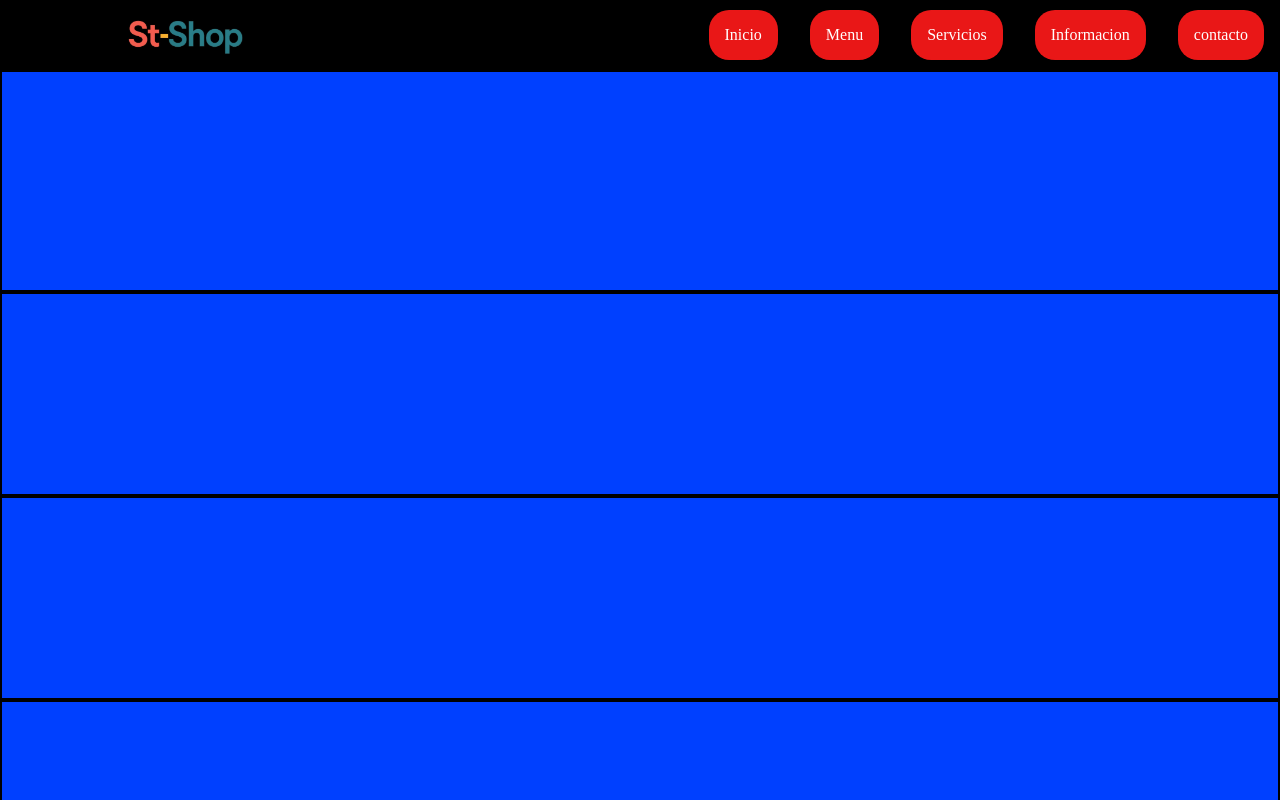
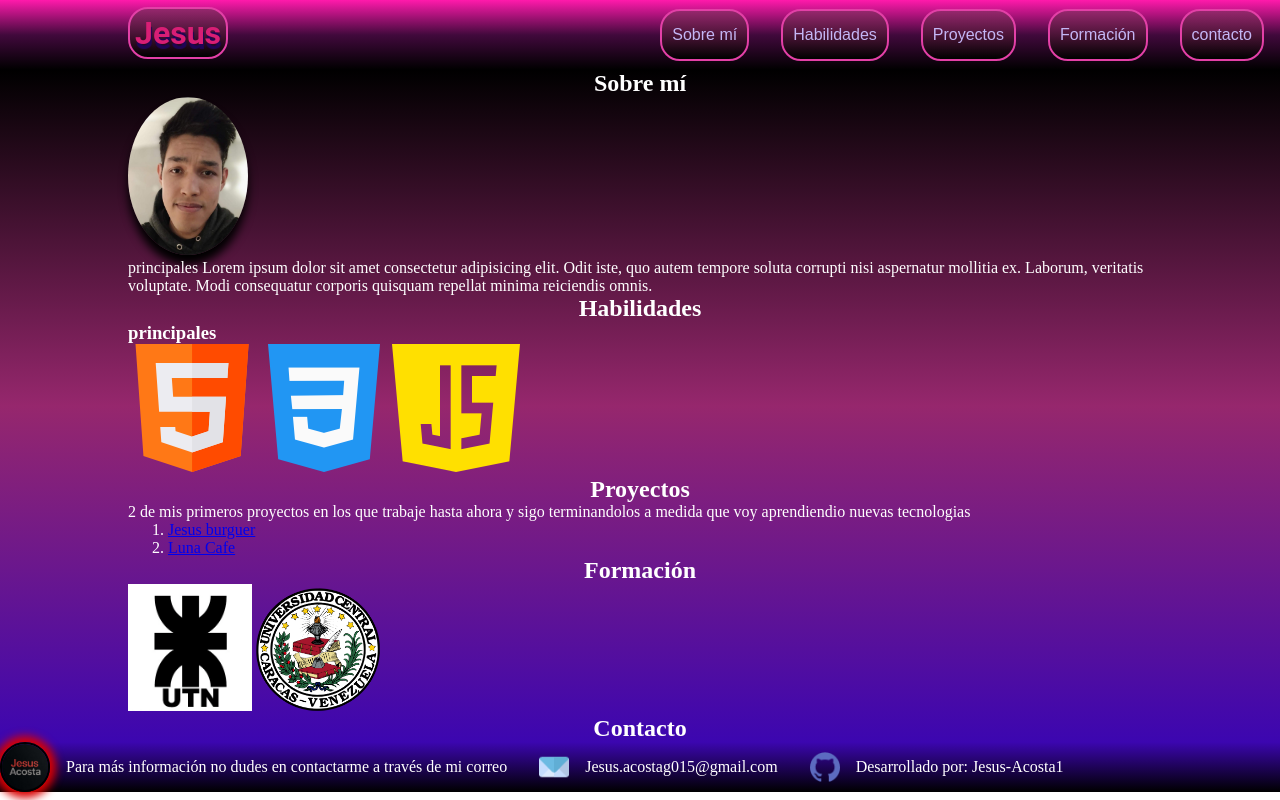
Before and after one commit to Jesus-Acosta1/Portafolio-Jesus, a plain HTML site: page index.html in a window 1280 px wide. Shown: the top 800 px of the page. Drawn offline with Linux system fonts and the light colour scheme.

Commit message:
cambios en el css y html para crear un portafolio personal dejando la idea de una pagina tipo tienda

```diff
--- a/css/style.css
+++ b/css/style.css
@@ -2,13 +2,30 @@
 box-sizing: border-box;
 scroll-behavior: smooth;
 scroll-padding-top: 70px;
+}
+@import url('https://fonts.googleapis.com/css2?family=Roboto:wght@700&display=swap');
+h1{
+font-family: 'Roboto', sans-serif;
+font-size: 2em;
+color: #d81e75;
+background: linear-gradient(#96276d , black ) ;
+text-align: center;
+border: solid 2px #e340a7;
+border-radius: 20px;
+text-shadow: 1px 5px 1px #1f0555;
+padding: 5px;
+}
+
+
+:root {
+--primary: #d90000 ;
+--secondary:#6D0A09;
+--tercero:#FFBF00;
+}
+body{color: white;
 
 }
-:root {
---primary: #e91717 ;
---secondary:#0040FF;
---tercero:#FFBF00;
-}
+
 
 /* titulo y logo */
 .logo a {
@@ -25,15 +42,16 @@ width: 115px;
 
 .barra{
 grid-area: nav;
+position: fixed;
 top: 0;
 width: 100%;
 height: 70px;
-background-color: black;
-position: fixed;
+background: linear-gradient( #ff1aab, #41093c,#000000);
 align-content: center;
 z-index: 1000;
 display: flex;
 justify-content: flex-end;
+
 }
 .nav{
 display: inline-block;
@@ -50,6 +68,24 @@ display: flex;
 align-items: center;
 margin-top:0;
 padding: 1rem;
+
+}
+
+/* botones */
+.link-desktop{
+color: #c4b6f5;
+text-decoration: none;
+display: inline-block;
+padding: 15px 10px 15px 10px;
+background: linear-gradient(#96276d , black ) ;
+border: solid 2px #e340a7;
+cursor: pointer;
+border-radius: 20px;
+font-family: Arial, Helvetica, sans-serif;
+}
+
+h2{color: white;
+background-color: transparent ;
 }
 
 .link-movile{
@@ -60,54 +96,50 @@ cursor: pointer;
 border-radius: 20px;
 
 }
-
-.link-desktop{
-color: rgb(255, 255, 255);
-text-decoration: none;
-display: inline-block;
-padding: 1rem;
-background-color: var(--primary);
-cursor: pointer;
+/* Animaciones de los botones */
+.link-desktop:hover{
+background-color:var(--secondary) ;
+color: #c4b6f5;
+box-shadow: 0 0 9px 6px #e340a7;
 border-radius: 20px;
+transform: translateY(0) scale(1.2);
 }
 
-
-/* botones */
-.link-desktop:hover{
-background-color:#e91717 ;
-color: #fff;
-transform: scale(1.2);
+.logo:hover{
+background-color:var(--secondary) ;
+color: #c4b6f5;
+box-shadow: 0 0 9px 6px #e340a7;
 border-radius: 20px;
-
+transform: translateY(0) scale(1.2);
 }
-
 .link-desktop:active {
-    transform: translateY(0) scale(0.95);
+    transform: translateX(0) scale(0.95);
 }
 
 .menu {
 position: absolute;
-top: -12px;
+top: 0;
 right: 0;
-width: 26vh;
-height: 100vh;
+width: 100%;
+height: 100vh ;
+padding: 1rem;
 gap: 1rem;
-background-color:rgba(0, 0, 0, 0.850);
+background-color:rgba(0, 0, 0, 0.9);
 padding: 1rem;
 transform: translateX(+100%);
-transition: all 0.3s ease;
+transition: all 0.5s ease;
 opacity: 0;
 visibility: hidden;}
 
 .menu a {
-color: white;
+color: #e340a7;
 text-decoration: none;
 transition: color 0.3s ease;
 
 }
 .menu li {
 display: flex;
-flex-direction: column;
+flex-direction: row;
 justify-content: center;
 font-size: 20px;
 padding: 0.5rem;
@@ -132,13 +164,13 @@ align-items: center;
 justify-content: center;
 cursor: pointer;
 padding: 1rem;
-background-color:black;
+background-color:rgba(0, 0, 0, 0);
 width: 4rem;
 }
 
 .menu-toggle-checkbox:checked ~ .menu-toggle + .menu,
 .menu-toggle-checkbox:checked + .menu-toggle + .menu {
-transform: translateY(11vh);
+transform: translateY(70px);
 opacity: 1;
 visibility: visible;
 pointer-events: auto;
@@ -149,7 +181,7 @@ display: block;
 width: 40px;
 height: 5px;
 border-radius: 10px;
-background-color: var(--primary);
+background-color: rgb(0, 0, 0);
 margin: 3px 0;
 transition: 0.3s;
 }
@@ -169,36 +201,85 @@ transform: rotate(-45deg) translate(7px, -6px);}
 .contenido{
 grid-area: main;
 margin: 0;
-background-color: rgb(253, 0, 0);
+background: linear-gradient(black ,#96276d ,#3c06b0 ) ;
 margin-top: 0;
+width: 100%;
 }
 
 .secciones{
-background-color: var(--secondary);
-border: solid 2px black;
-padding: 100px;
-margin-top: 0;
+/* background: linear-gradient(#DE0921, #0B254D) ; */
+background-color: rgba(255, 255, 255, 0);
+border-radius: 20px;
+margin: 0 auto;
 
 }
+
+.about img{
+    width: 120px ;
+    border-radius: 50%;
+    box-shadow: 0 10px 10px black;
+}
+
+/* Inicio */
+
+.carta{
+display: flex;
+flex-wrap: wrap;
+justify-content: space-around;
+margin: 20px;
+}
+
+.card-top {
+width: 100px;
+height: 100px;
+background-size: cover;
+border-top-left-radius: 8%;
+border-top-right-radius: 8%;
+}
+
+.card{
+display: flex;
+flex-direction: column;
+padding: 20px;
+}
+
 
 
 /* Pie de Pagina */
 
 footer {
-background-color: black;
-color:white;
+background: linear-gradient(#3c06b0 ,#000000 ) ;
+color:rgb(255, 255, 255);
 margin: 0;
 width: 100%;
+height: 70px auto;
+display: flex;
+flex-wrap: wrap;
+flex-direction: row;
+align-items: center;
+gap: 1rem;
+}
+footer .jes{
+    border-radius: 50%;
+    border: solid 2px #000000;
+box-shadow: 0 0 9px 6px var(--primary);
+filter: drop-shadow(0 0 9px 6px var(--primary));
+
+}
+
+
+h2{
+text-align: center;
 }
 
 
 
 
+/* diseeño Resposive */
+.container{background-image: none;
 
+}
 
-
-
-/* diseeño Resposive */
 /* Telefonos */
 @media screen and (max-width: 615px) {
     .container {display: grid;
@@ -213,8 +294,9 @@ width: 100%;
         .nav-list{display: none;}
     .logo{
 position: absolute;
-top: 25%;
+top: 10%;
 left: 20%;
+text-decoration: none;
 }
 }}
 
@@ -234,8 +316,10 @@ left: 20%;
         .menu-burguer{display: none;}
         .logo{
 position: absolute;
-top: 25%;
+top: 10%;
 left:2%;
+text-decoration: none;
+
 }
 }}
 
@@ -244,7 +328,7 @@ left:2%;
 .container {
     display: grid;
     grid-template-columns: repeat(5, 1fr);
-    grid-template-rows: 70px 25vh 35vh 35vh;
+    grid-template-rows: 70px auto auto auto 35vh;
     grid-template-areas:
     'nav      nav       nav       nav        nav'
     'main     main      main      main       main'
@@ -254,6 +338,11 @@ left:2%;
     .menu-burguer{display: none;}
     .logo{
 position: absolute;
-top: 25%;
-left: 10%;}
+top: 10%;
+left: 10%;
+text-decoration: none;
+}
+    .secciones{
+width: 80%;
+}
 }}
--- a/index.html
+++ b/index.html
@@ -8,7 +8,7 @@
     <link rel="stylesheet" href="./css/style.css">
 </head>
 
-<body id="inicio">
+<body id="index">
     <div class="container">
         <header>
 
@@ -16,8 +16,10 @@
             <!-- menu -->
             <nav class="barra">
                 <!-- titulo y logo -->
-                <a class="logo" href="#inicio">
-                    <img src="./Imagenes/Logo-St-Shop.jpg" alt="Logo-St-Shop">
+                <!-- <a class="logo" href="#index">
+                    <img class="logo1" src="./Imagenes/Logo-St-Shop.jpg" alt="Logo-St-Shop"></a> -->
+                <a class="logo" href="#index">
+                    <h1>Jesus</h1>
                 </a>
 
                 <!-- menu burger solo movile -->
@@ -29,84 +31,92 @@
                         <span></span>
                     </label>
                     <ul class="menu">
-                        <li><a href="#home1" class="link-movile">Inicio</a></li>
-                        <li><a href="#home2" class="link-movile">Menu</a></li>
-                        <li><a href="#home3" class="link-movile">Servicios</a></li>
-                        <li><a href="#home4" class="link-movile">Informacion</a></li>
-                        <li><a href="#home5" class="link-movile">contacto</a></li>
+                        <li><a href="#Sobre-mí" class="link-movile">Sobre mí</a></li>
+                        <li><a href="#Habilidades" class="link-movile">Habilidades</a></li>
+                        <li><a href="#Proyectos" class="link-movile">Proyectos</a></li>
+                        <li><a href="#Informacion" class="link-movile">Formación</a></li>
+                        <li><a href="#contacto" class="link-movile">Contacto</a></li>
                     </ul>
                 </div>
 
                 <!-- barra de navegacion vers desktop -->
                 <ul class="nav-list">
                     <li class="nav-item">
-                        <a href="#home1" class="link-desktop">Inicio</a>
+                        <a href="#Sobre-mí" class="link-desktop">Sobre mí</a>
                     </li>
                     <li class="nav-item">
-                        <a href="#home2" class="link-desktop">Menu</a>
+                        <a href="#Habilidades" class="link-desktop">Habilidades</a>
                     </li>
                     <li class="nav-item">
-                        <a href="#home3" class="link-desktop">Servicios</a>
+                        <a href="#Proyectos" class="link-desktop">Proyectos</a>
                     </li>
                     <li class="nav-item">
-                        <a href="#home4" class="link-desktop">Informacion</a>
+                        <a href="#Formación" class="link-desktop">Formación</a>
                     </li>
                     <li class="nav-item">
-                        <a href="#home5" class="link-desktop">contacto</a>
+                        <a href="#contacto" class="link-desktop">contacto</a>
                     </li>
                 </ul>
             </nav>
         </header>
         <main class="contenido">
             <!-- secciones x 5 -->
-            <section id="home1" class="secciones">
-                <!-- Inicio -->
-                <article class="card">
-                    <div class="">
-                        <img src="" alt="">
-                        <p></p>
-                    </div>
-
-
-
-
-
-
-
-
-
-
-
-
-                </article>
+            <!-- Sobre mí -->
+            <section id="Sobre-mí" class="secciones">
+                <div class="about">
+                    <h2>Sobre mí</h2>
+                    <img src="./Imagenes/foto-pj.jpg" alt="">
+                    <p>principales Lorem ipsum dolor sit amet consectetur adipisicing elit. Odit iste, quo autem tempore
+                        soluta corrupti nisi aspernatur mollitia ex. Laborum, veritatis voluptate. Modi consequatur
+                        corporis quisquam repellat minima reiciendis omnis.</p>
+                </div>
             </section>
 
-            <section id="home2" class="secciones">
-                <!-- Menu -->
-
+            <!-- Habilidades -->
+            <section id="Habilidades" class="secciones">
+                <div>
+                    <h2>Habilidades</h2>
+                    <h3>principales</h3>
+                    <img src="./Iconos/html-logo.png" alt="">
+                    <img src="./Iconos/css-3-logo.png" alt="">
+                    <img src="./Iconos/java-script-logo.png" alt="">
+                </div>
             </section>
 
-            <section id="home3" class="secciones">
-                <!-- Servicios -->
-
+            <!-- Proyectos -->
+            <section id="Proyectos" class="secciones">
+                <h2>Proyectos</h2>
+                <p>2 de mis primeros proyectos en los que trabaje hasta ahora y sigo terminandolos a medida que voy
+                    aprendiendio nuevas tecnologias</p>
+                <ol>
+                    <li><a href="https://jesus-acosta1.github.io/web-burger/">Jesus burguer</a></li>
+                    <li><a href="https://jesus-acosta1.github.io/Coffee2.0/#inicio">Luna Cafe</a></li>
+                </ol>
             </section>
 
-            <section id="home4" class="secciones">
-                <!-- informacion -->
+            <!-- Formacion -->
+            <section id=" Formación" class="secciones">
+                <h2>Formación</h2>
+                <img src="./Iconos/UTN_logo.jpg" width="124px" alt="">
+                <img src="./Iconos/ucv-logo.png" width="124px" alt="">
             </section>
 
-            <section id="home5" class="secciones">
-                <!-- Contacto -->
+            <!-- Contacto -->
+            <section id="contacto" class="secciones">
+                <h2>Contacto</h2>
             </section>
         </main>
-
     </div>
     <!-- pie de pagina -->
     <footer>
-        <p>Desarrollado por Jesus Acosta. © 2025</p>
-        <p> Todos los derechos reservados.</p>
+        <img class="jes" src="./Imagenes/jesus-acosta-black.jpg" width="50px" alt="Marca Personal">
+        <p>Para más información no dudes en contactarme a través de mi correo</p><br>
+        <img src="./Iconos/mail.png" width="30px" alt="">
+        <p>Jesus.acostag015@gmail.com</p><br>
+        <img src="./Iconos/github.png" width="30px" alt="">
+        <p>Desarrollado por: Jesus-Acosta1</p>
     </footer>
-
+    <script src="./index.js"></script>
 </body>
 
 </html>
```
Also changed, not shown: index.js (added, +25 -0 lines), Iconos/UTN_logo.jpg (added), Iconos/css-3-logo.png (added), Iconos/github.png (added), Iconos/html-logo.png (added), Iconos/java-script-logo.png (added), Iconos/mail.png (added), Iconos/ucv-logo.png (added), Imagenes/foto-pj.jpg (added), Imagenes/jesus-acosta-black.jpg (added), Imagenes/luna.webp (added).
